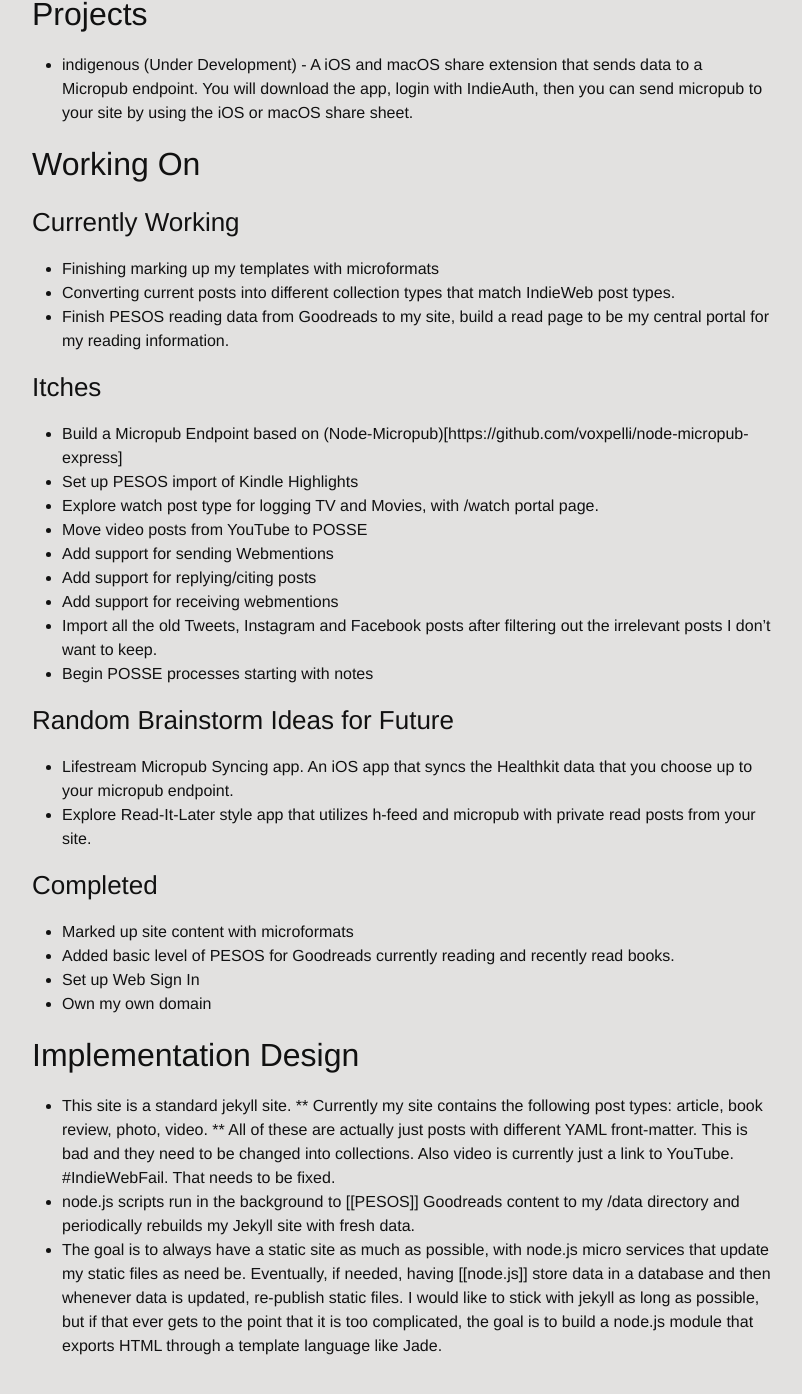
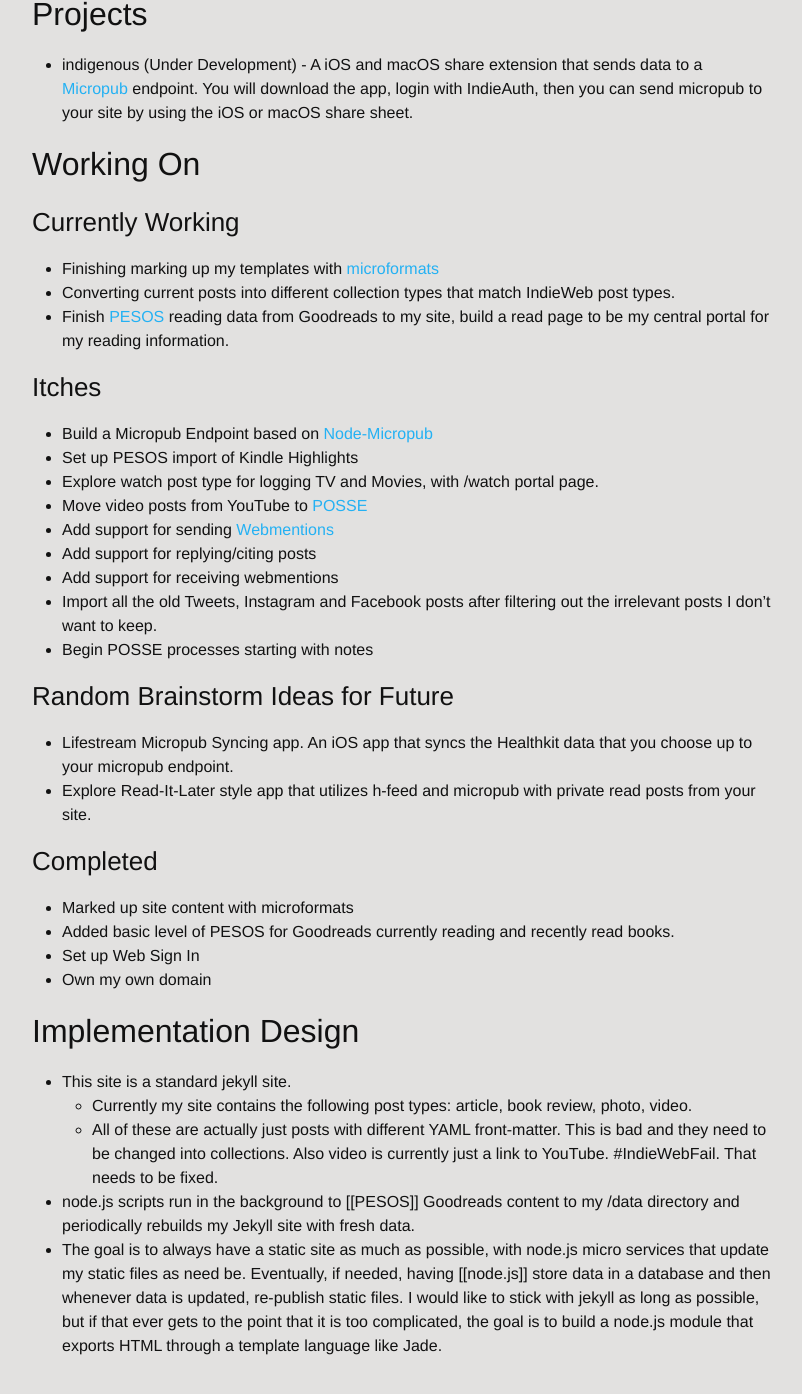
Before and after one commit to EdwardHinkle/eddie-personal, a Jekyll site: the page built from _source/indieweb.md, in a window 1280 px wide and 1400 px high, scrolled down 237 px. Shown: the top 1394 px of the window, without its empty margins (238-1040 px from the left). Built offline with Jekyll 4.4.1, drawn with Linux system fonts in a browser that asks for light colours; nearby versions of some CDN libraries; comment, search, counter and statistics services are not loaded; some of the changed lines change nothing that is shown.

Commit message:
Update indieweb details page

```diff
--- a/_source/indieweb.md
+++ b/_source/indieweb.md
@@ -6,21 +6,21 @@
 Here's a look at how my website complies with IndieWeb standards and what my plans and ideas are for the future of my site and for the IndieWeb.
 
 ## Projects
-* indigenous (Under Development) - A iOS and macOS share extension that sends data to a Micropub endpoint. You will download the app, login with IndieAuth, then you can send micropub to your site by using the iOS or macOS share sheet.
+* indigenous (Under Development) - A iOS and macOS share extension that sends data to a [Micropub](https://indieweb.org/micropub) endpoint. You will download the app, login with IndieAuth, then you can send micropub to your site by using the iOS or macOS share sheet.
 
 ## Working On
 
 ### Currently Working
-* Finishing marking up my templates with microformats
+* Finishing marking up my templates with [microformats](https://indieweb.org/microformats)
 * Converting current posts into different collection types that match IndieWeb post types.
-* Finish PESOS reading data from Goodreads to my site, build a read page to be my central portal for my reading information.
+* Finish [PESOS](https://indieweb.org/PESOS) reading data from Goodreads to my site, build a read page to be my central portal for my reading information.
 
 ### Itches
-* Build a Micropub Endpoint based on (Node-Micropub)[https://github.com/voxpelli/node-micropub-express]
+* Build a Micropub Endpoint based on [Node-Micropub](https://github.com/voxpelli/node-micropub-express)
 * Set up PESOS import of Kindle Highlights
 * Explore watch post type for logging TV and Movies, with /watch portal page.
-* Move video posts from YouTube to POSSE
-* Add support for sending Webmentions
+* Move video posts from YouTube to [POSSE](https://indieweb.org/POSSE)
+* Add support for sending [Webmentions](https://indieweb.org/webmention)
 * Add support for replying/citing posts
 * Add support for receiving webmentions
 * Import all the old Tweets, Instagram and Facebook posts after filtering out the irrelevant posts I don't want to keep.
@@ -38,7 +38,7 @@
 
 ## Implementation Design
 * This site is a standard jekyll site.
-** Currently my site contains the following post types: article, book review, photo, video.
-** All of these are actually just posts with different YAML front-matter. This is bad and they need to be changed into collections. Also video is currently just a link to YouTube. #IndieWebFail. That needs to be fixed.
+	* Currently my site contains the following post types: article, book review, photo, video.
+	* All of these are actually just posts with different YAML front-matter. This is bad and they need to be changed into collections. Also video is currently just a link to YouTube. #IndieWebFail. That needs to be fixed.
 * node.js scripts run in the background to [[PESOS]] Goodreads content to my /data directory and periodically rebuilds my Jekyll site with fresh data.
 * The goal is to always have a static site as much as possible, with node.js micro services that update my static files as need be. Eventually, if needed, having [[node.js]] store data in a database and then whenever data is updated, re-publish static files. I would like to stick with jekyll as long as possible, but if that ever gets to the point that it is too complicated, the goal is to build a node.js module that exports HTML through a template language like Jade.
```
